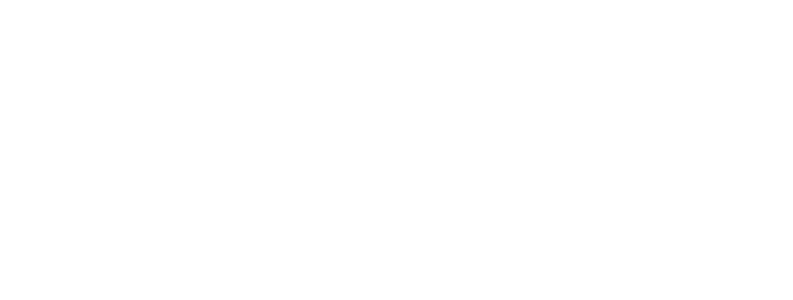
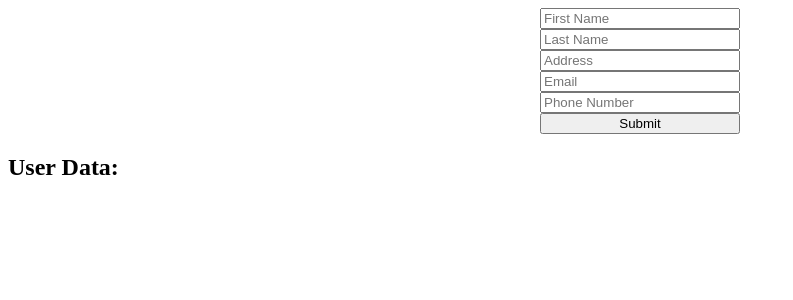
Before and after one commit to jacobgunlock/cv-project, a React (Create React App) app: page / in a window 1280 px wide. Shown: the top 300 px of the page, without its empty margins (0-793 px from the left). Built offline with nearby package versions, Linux system fonts and the light colour scheme.

Commit message:
Handle and display general info

```diff
--- a/src/App.js
+++ b/src/App.js
@@ -1,9 +1,11 @@
 import React from "react";
+import General from "./components/General";
+import style from "./styles/style.module.css";
 
 function App() {
   return (
     <div className="App">
-
+      <General />
     </div>
   );
 }
--- /dev/null
+++ b/src/components/General.js
@@ -0,0 +1,103 @@
+import React, { Component } from "react";
+
+export default class General extends Component {
+  constructor(props) {
+    super(props);
+
+    this.state = {
+      firstName: "",
+      lastName: "",
+      address: "",
+      email: "",
+      phoneNumber: "",
+      userData: "",
+    };
+  }
+
+  handleChange = (e) => {
+    switch (e.target.placeholder) {
+      case "First Name":
+        this.setState({ firstName: e.target.value });
+        break;
+      case "Last Name":
+        this.setState({ lastName: e.target.value });
+        break;
+      case "Address":
+        this.setState({ address: e.target.value });
+        break;
+      case "Email":
+        this.setState({ email: e.target.value });
+        break;
+      case "Phone Number":
+        this.setState({ phoneNumber: e.target.value });
+        break;
+      default:
+        break;
+    }
+  };
+
+  onFormSubmit = (e) => {
+    e.preventDefault();
+    const { firstName, lastName, address, email, phoneNumber } = this.state;
+    const data = (
+      <div>
+        <p>{firstName}</p>
+        <p>{lastName}</p>
+        <p>{address}</p>
+        <p>{email}</p>
+        <p>{phoneNumber}</p>
+      </div>
+    );
+    this.setState({ userData: data });
+  };
+
+  render() {
+    const { firstName, lastName, address, email, phoneNumber } = this.state;
+    return (
+      <div>
+        <form onSubmit={(e) => this.onFormSubmit(e)}>
+          <input
+            value={firstName}
+            onChange={(e) => this.handleChange(e)}
+            type="text"
+            placeholder="First Name"
+            required
+          />
+          <input
+            value={lastName}
+            onChange={(e) => this.handleChange(e)}
+            type="text"
+            placeholder="Last Name"
+            required
+          />
+          <input
+            value={address}
+            onChange={(e) => this.handleChange(e)}
+            type="text"
+            placeholder="Address"
+            required
+          />
+          <input
+            value={email}
+            onChange={(e) => this.handleChange(e)}
+            type="email"
+            placeholder="Email"
+            required
+          />
+          <input
+            value={phoneNumber}
+            onChange={(e) => this.handleChange(e)}
+            type="tel"
+            placeholder="Phone Number"
+            required
+          />
+          <button type="submit">Submit</button>
+        </form>
+        <div>
+          <h2>User Data:</h2>
+          {this.state.userData}
+        </div>
+      </div>
+    );
+  }
+}
--- /dev/null
+++ b/src/styles/style.module.css
@@ -0,0 +1,6 @@
+form {
+  display: flex;
+  flex-direction: column;
+  width: 200px;
+  margin: 0 auto;
+}
```
